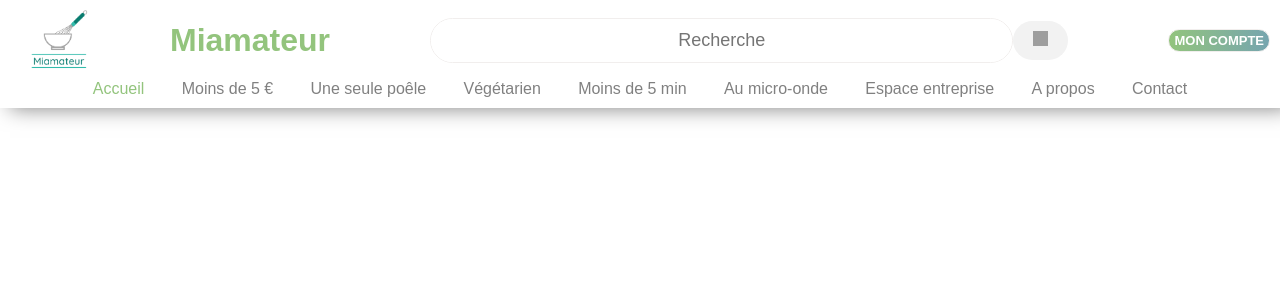
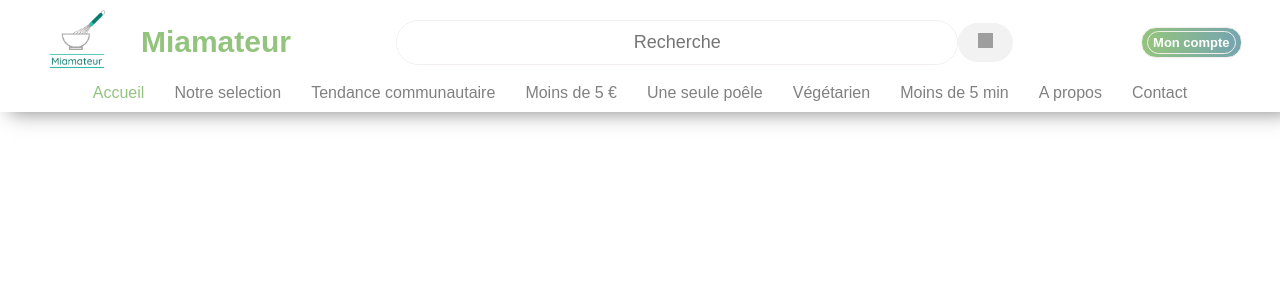
Before and after one commit to G1ul1o/Miamateur, a PHP site: page /Header.html in a window 1280 px wide. Shown: the top 300 px of the page. Run offline with PHP 8.4, Linux system fonts and the light colour scheme; grey boxes are pictures that could not be loaded.

Commit message:
Upgrade du Header

```diff
--- a/Header.css
+++ b/Header.css
@@ -12,6 +12,7 @@ header {
     height: 40px;
     border: unset;
 }
+
 .navbutton{
     margin-left: 70px;
     margin-right: 10px;
@@ -27,10 +28,13 @@ header {
     align-items: center;
 }
 
-.title {
+.button-title {
     font-family: "Arial", sans-serif;
     color : #93c47d;
-    margin-left: 70px;
+    margin-left: 15%;
+    display: inline-block;
+    border-radius: 15px;
+    font-size: 30px;
 }
 
 .input-wrapper {
@@ -39,10 +43,10 @@ header {
     border-radius: 50px;
     border: 1px solid rgb(241, 238, 237);
     transition: all 0.4s ease 0s;
-
 }
 
 .input {
+    overflow: hidden;
     display: flex;
     width:100%;
     font-size: 18px;
@@ -50,17 +54,172 @@ header {
     border-radius: 50px;
 }
 
+
+.input input[type="text"] {
+    width: 100%;
+    height: 100%;
+    box-sizing: border-box;
+    padding: 10px;
+    border: none;
+    outline: none;
+    background-color: #f2f2f2;
+}
+
+
+.search-form button {
+    position: absolute;
+    top: 0;
+    right: 0;
+    height: 100%;
+    border: none;
+    background-color: #333;
+    color: #fff;
+    cursor: pointer;
+    transition: all 0.3s ease;
+}
+
+.search-button {
+    display: inline-block;
+    padding: 10px 20px;
+    border-radius: 25px;
+    background-color: #f2f2f2;
+    border: none;
+    font-size: 16px;
+    color: #333;
+    text-align: center;
+    text-decoration: none;
+    cursor: pointer;
+    transition: all 0.3s ease;
+}
+
+.search-button:hover {
+    background-color: #ddd;
+}
+
+.input.clicked button {
+    width: 100%;
+}
+
+
 .buttons-wrapper {
     display: flex;
     justify-content: flex-end;
+}
 
+
+
+
+.scrolable{
+    display : none;
+    overflow: scroll;
+    width: 80%;
+    left : 60px;
 
 }
 
-.button {
-    margin-right: 10px;
+
+.button-profile {
+    display: inline-block;
+    padding: 3px 5px;
+    border-radius: 15px;
+    background: linear-gradient(to right, #93c47d, #76a5af);
+    color: #fff;
+    text-align: center;
+    text-decoration: none;
+    font-size: 13px;
+    font-weight: bold;
+    transition: all 0.3s ease;
     border: 1px solid rgb(241, 238, 237);
 }
+
+.button-profile:hover {
+    background: linear-gradient(to right, #93c47d, #76a5af);
+}
+
+
+
+
+
+.search-icon {
+    display: inline-block;
+    width: 15px;
+    height: 15px;
+    background-image: url("https://cdn-icons-png.flaticon.com/512/116/116836.png");
+    background-size: cover;
+    background-position: center;
+}
+
+.header-button {
+    font-family: "Arial", sans-serif;
+    color : #808080;
+    text-decoration:none;
+    border-width : 10px;
+    width: 2%;
+}
+
+.header-button:hover {
+    transition: all 0.2s ease 0s;
+    color: #93c47d;
+}
+
+.alignement_cote {
+    margin-right: 2.5%;
+    margin-left: 2.5%;
+    transition: all 0.4s ease 0s;
+}
+.bouton-du-header {
+    width: 100%;
+}
+
+.alignement {
+    width: 90%; /* ajustez la largeur selon vos besoins */
+    margin: auto; /* centre horizontalement */
+    text-align: center; /* centre le contenu de la div */
+    display: flex;
+    justify-content: space-between;
+}
+
+
+
+.active {
+    color : #93c47d;
+    font-family: "Arial", sans-serif;
+    text-decoration:none;
+    border-width : 10px;
+    width: 2%;
+}
+
+.blanc{
+    height: 10px;
+}
+
+
+
+
+
+
+
+
+
+
+input::-webkit-input-placeholder {
+    text-align: center;
+}
+
+input:-moz-placeholder {
+    text-align: center;
+}
+
+input::-moz-placeholder {
+    text-align: center;
+}
+
+input:-ms-input-placeholder {
+    text-align: center;
+}
+
+
+
 
 #li1{;
     float: left;
@@ -99,124 +258,3 @@ nav{
     position: fixed;
     top : 80px;
 }
-
-.scrolable{
-    display : none;
-    overflow: scroll;
-    width: 80%;
-    left : 60px;
-
-}
-
-
-.button {
-    display: inline-block;
-    padding: 3px 5px;
-    border-radius: 15px;
-    background: linear-gradient(to right, #93c47d, #76a5af);
-    color: #fff;
-    text-align: center;
-    text-decoration: none;
-    font-size: 13px;
-    font-weight: bold;
-    text-transform: uppercase;
-    transition: all 0.3s ease;
-}
-
-.button:hover {
-    background: linear-gradient(to right, #93c47d, #76a5af);
-}
-
-
-
-.search-button {
-    display: inline-block;
-    padding: 10px 20px;
-    border-radius: 25px;
-    background-color: #f2f2f2;
-    border: none;
-    font-size: 16px;
-    color: #333;
-    text-align: center;
-    text-decoration: none;
-    cursor: pointer;
-    transition: background-color 0.3s ease;
-}
-
-.search-button:hover {
-    background-color: #ddd;
-}
-
-.search-icon {
-    display: inline-block;
-    width: 15px;
-    height: 15px;
-    background-image: url("https://cdn-icons-png.flaticon.com/512/116/116836.png");
-    background-size: cover;
-    background-position: center;
-}
-
-.header-button {
-    font-family: "Arial", sans-serif;
-    color : #808080;
-    text-decoration:none;
-    border-width : 10px;
-    width: 2%;
-
-}
-.alignement_cote {
-    margin-right: 2.5%;
-    margin-left: 2.5%;
-}
-.bouton-du-header {
-    width: 100%;
-
-}
-
-.alignement {
-    width: 90%; /* ajustez la largeur selon vos besoins */
-    margin: auto; /* centre horizontalement */
-    text-align: center; /* centre le contenu de la div */
-    display: flex;
-    justify-content: space-between;
-}
-
-
-
-.active {
-    color : #93c47d;
-    font-family: "Arial", sans-serif;
-
-    text-decoration:none;
-    border-width : 10px;
-    width: 2%;
-}
-
-.blanc{
-    height: 10px;
-}
-
-
-
-
-
-
-
-
-
-
-input::-webkit-input-placeholder {
-    text-align: center;
-}
-
-input:-moz-placeholder {
-    text-align: center;
-}
-
-input::-moz-placeholder {
-    text-align: center;
-}
-
-input:-ms-input-placeholder {
-    text-align: center;
-}
--- a/Header.html
+++ b/Header.html
@@ -10,40 +10,49 @@
 <body>
 <header id="header">
     <div class="container">
-        <!-- utile pour plus tard quand il faudra faire es fenetre responsive
-        <button class="navbutton" id="navbutton" onclick="changeDisplay()">
-            <img id="image_menu_deroulant" src="images/menu.png" alt="bouton menu déroulants">
-        </button>
-        -->
-        <span style="margin-left: 20px;"></span> <! --marge gauche -->
-        <! -- logo -->
-        <img class="img" src = "images/image-removebg-preview.jpg" alt="logo" width = "80px" height = "80px"></img>
-        <! -- titre -->
-        <h1 class="title">Miamateur</h1>
+        <!-- marge gauche -->
+        <span style="margin-left: 3%;"></span>
 
+        <!-- logo -->
+        <a href="Header.html" >
+            <img  src = "images/image-removebg-preview.jpg" alt="logo" width = "80px" height = "80px"></img>
+        </a>
 
-        <span style="margin-left: 100px;"></span> <! --marge gauche -->
+        <!-- titre -->
+        <a href="Header.html" >
+            <h1 class="button-title">Miamateur</h1>
+        </a>
 
+        <!-- marge centre gauche -->
+        <span style="margin-left: 10%;"></span>
+
+        <!-- barre de recherche -->
         <div class="input-wrapper">
-            <input type="text" class="input" placeholder="Recherche">
+            <input type="text" class="input" placeholder="Recherche"></input>
         </div>
+
+        <!-- bouton de recherche -->
         <button class="search-button">
             <span class="search-icon"></span>
         </button>
 
-        <span style="margin-left: 100px;"></span> <! --marge gauche -->
+        <!-- marge centre droite -->
+        <span style="margin-left: 10%;"></span>
 
+        <!-- bouton compte -->
+        <button class="button-profile" ><a class="button-profile" href="Header.html">Mon compte</a></button>
 
-        <div class="buttons-wrapper">
-            <button class="button">Mon compte</button>
-        </div>
-
+        <!-- marge droite -->
+        <span style="margin-left: 3%;"></span>
     </div>
 
     <div class="alignement_cote">
         <div class="alignement">
-            <header-button><a class="active" class="header-button"  href="Header.html"target="_blank">Accueil</a></header-button>
+            <header-button><a class="active" class="header-button"  href="Header.html" target="_blank">Accueil</a></header-button>
 
+            <header-button><a class="header-button" href="http://twitch.com" target="_blank">Notre selection</a></header-button>
+
+            <header-button><a class="header-button" href="http://twitch.com" target="_blank">Tendance communautaire</a></header-button>
 
             <header-button><a class="header-button" href="https://www.twitch.tv/otplol_"target="_blank">Moins de 5 €</a></header-button>
 
@@ -53,9 +62,7 @@
 
             <header-button><a class="header-button" href="http://twitch.com"target="_blank">Moins de 5 min</a></header-button>
 
-            <header-button><a class="header-button" href="http://twitch.com"target="_blank">Au micro-onde</a></header-button>
 
-            <header-button><a class="header-button" href="http://twitch.com"target="_blank">Espace entreprise</a></header-button>
 
             <header-button><a class="header-button" href="http://twitch.com"target="_blank">A propos</a></header-button>
 
@@ -63,6 +70,7 @@
         </div>
     </div>
     <div class="blanc"> </div>
+
 </header>
 
 
--- a/Header.js
+++ b/Header.js
@@ -1,20 +1,3 @@
-function changeDisplay(){
-    var nav = document.getElementById("nav");
-    var header = document.getElementById("header");
-    if(nav.style.display == "flex"){
-        nav.style="display: none";
-        header.style="box-shadow: 10px 0 20px 0 rgba(0,0,0,0.5);";
-    }else {
-        nav.style="display: flex";
-        header.style="box-shadow: none";
-
-    }
-    console.log(nav.style);
-}
-
-
-
-
 
 
 var input = document.querySelector('input');
@@ -24,3 +7,16 @@ input.addEventListener('focus', function() {
 input.addEventListener('blur', function() {
     input.setAttribute('placeholder', 'Recherche');
 });
+
+
+
+
+const searchForm = document.querySelector('.input');
+
+searchForm.addEventListener('click', () => {
+    searchForm.classList.add('clicked');
+});
+
+searchForm.addEventListener('transitionend', () => {
+    searchForm.classList.remove('clicked');
+});
```
